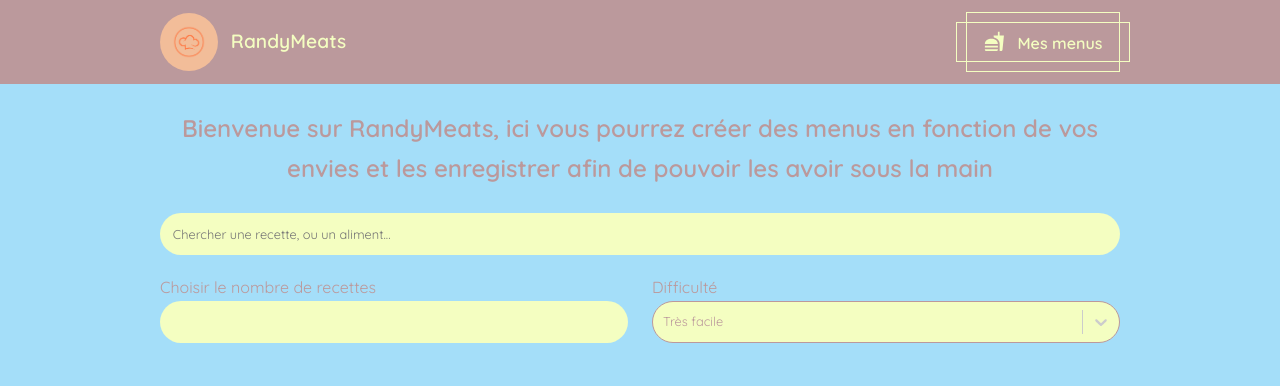
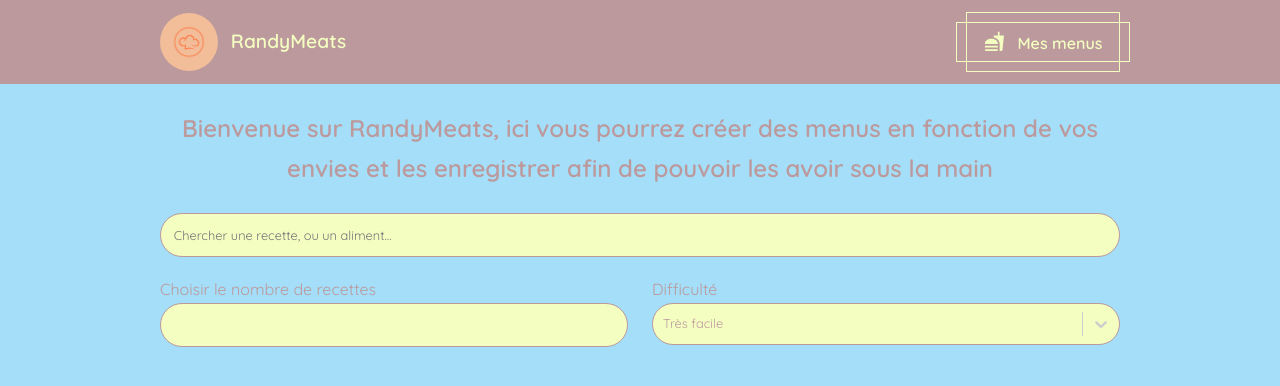
Before and after one commit to jeremyv59/randy-meats, a React (Create React App) app: page / in a window 1280 px wide. Shown: the top 386 px of the page. Built offline with nearby package versions, Linux system fonts and the light colour scheme.

Commit message:
update search form style

```diff
--- a/src/components/form/search_form.css
+++ b/src/components/form/search_form.css
@@ -5,6 +5,7 @@
   color: var(--color-secondary);
   background-color: var(--color-primary);
   border-radius: 25rem;
+  border: 1px solid #bb999c;
   font-size: 0.8rem;
   font-family: "Quicksand";
 }
@@ -28,6 +29,7 @@
 .input_number {
   background-color: var(--color-primary);
   padding: 0.8rem 0rem 0.8rem 0.8rem;
+  border: 1px solid #bb999c;
   border-radius: 25rem;
   font-size: 0.8rem;
   color: var(--color-secondary);
```
